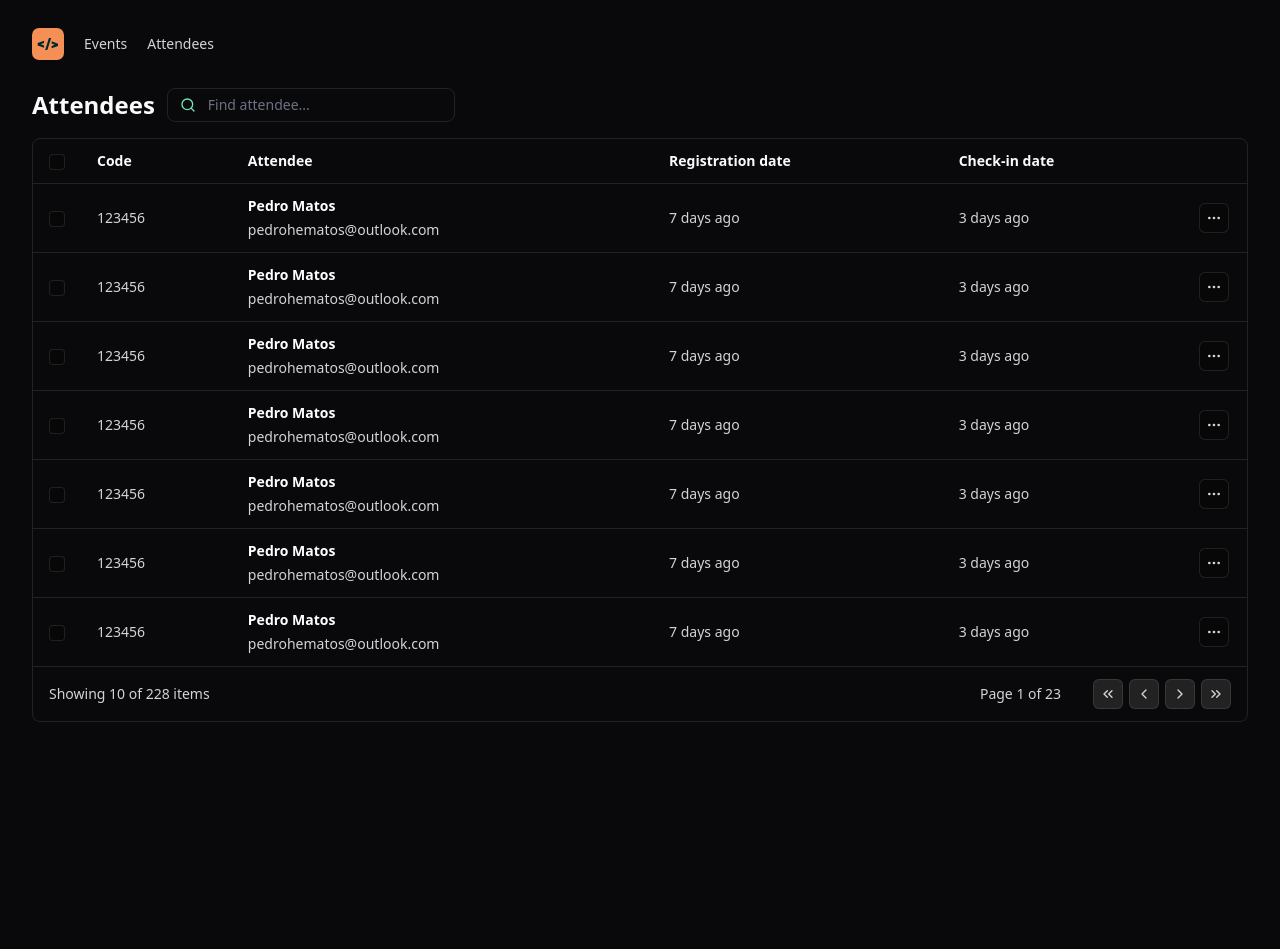
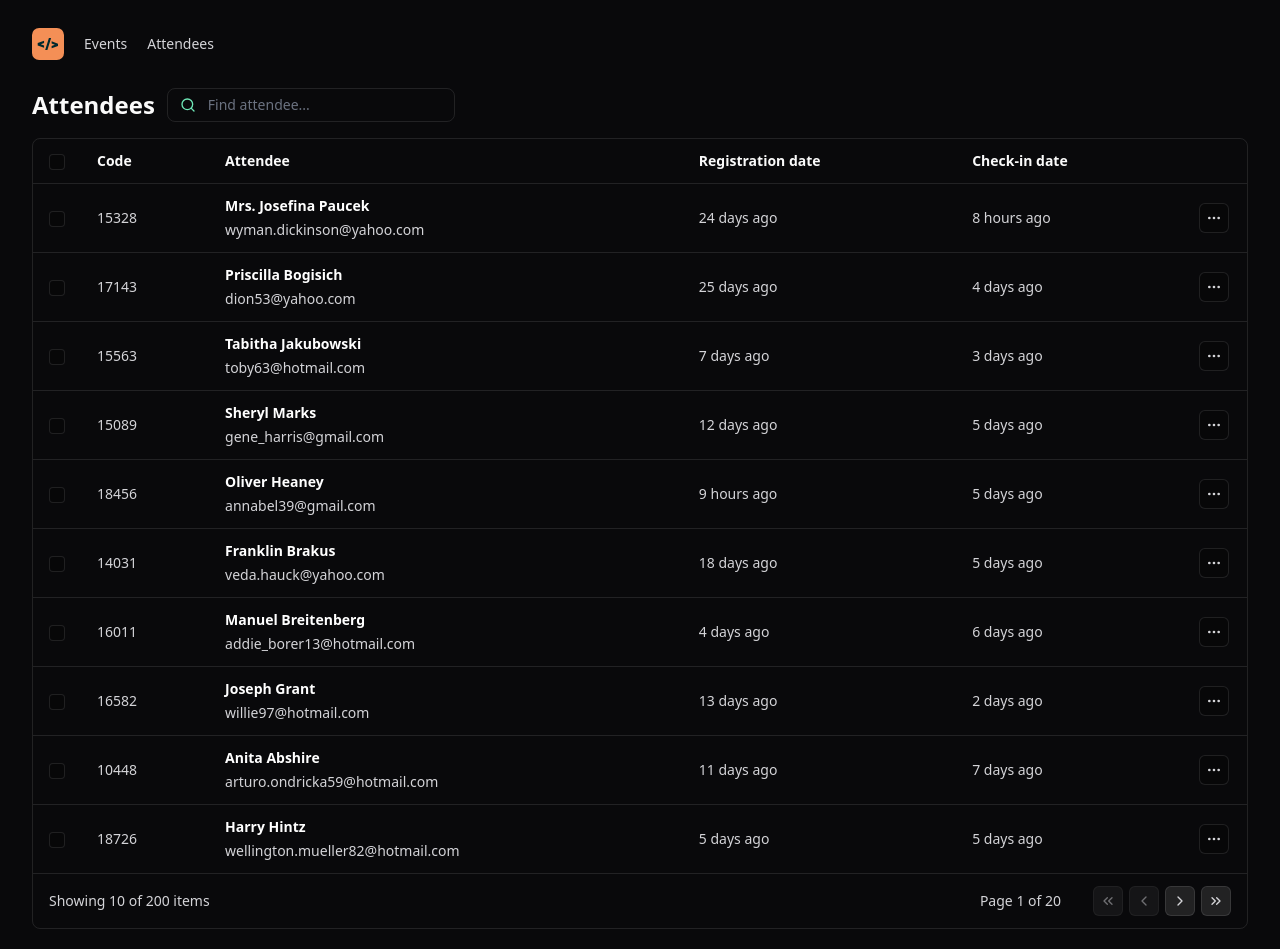
Before and after one commit to pedrohematos/pass-in-webapp, a React (Vite) app: page / in a window 1280 px wide. Before the commit the page ends 800 px from the top, so only its background shows below. Built offline with nearby package versions, Linux system fonts and the light colour scheme.

Commit message:
feat: add fake mocker & pagination

```diff
--- a/package.json
+++ b/package.json
@@ -10,12 +10,14 @@
     "preview": "vite preview"
   },
   "dependencies": {
+    "dayjs": "^1.11.10",
     "lucide-react": "^0.364.0",
     "react": "^18.2.0",
     "react-dom": "^18.2.0",
     "tailwind-merge": "^2.2.2"
   },
   "devDependencies": {
+    "@faker-js/faker": "^8.4.1",
     "@tailwindcss/forms": "^0.5.7",
     "@types/react": "^18.2.66",
     "@types/react-dom": "^18.2.22",
--- a/src/components/attendee-list.tsx
+++ b/src/components/attendee-list.tsx
@@ -1,3 +1,5 @@
+import dayjs from "dayjs";
+import relativeTime from "dayjs/plugin/relativeTime";
 import {
   ChevronLeft,
   ChevronRight,
@@ -6,13 +8,37 @@
   MoreHorizontal,
   Search,
 } from "lucide-react";
+import { useState } from "react";
+import { attendees } from "../data/attendees";
 import { IconButton } from "./icon-button";
 import { Table } from "./table/table";
 import { TableCell } from "./table/table-cell";
 import { TableHeader } from "./table/table-header";
 import { TableRow } from "./table/table-row";
 
+dayjs.extend(relativeTime);
+
 export function AttendeeList() {
+  const [page, setPage] = useState(1);
+
+  const totalPages = Math.ceil(attendees.length / 10);
+
+  function goToLastPage() {
+    setPage(totalPages);
+  }
+
+  function goToFirstPage() {
+    setPage(1);
+  }
+
+  function goToNexPage() {
+    setPage(page + 1);
+  }
+
+  function goToPreviousPage() {
+    setPage(page - 1);
+  }
+
   return (
     <div className="flex flex-col gap-4">
       <div className="flex gap-3 items-center">
@@ -45,10 +71,10 @@
         </thead>
 
         <tbody>
-          {Array.from({ length: 7 }).map((_, index) => {
+          {attendees.slice((page - 1) * 10, page * 10).map((attendee) => {
             return (
               <TableRow
-                key={index}
+                key={attendee.id}
                 className="border-b border-white/10 hover:bg-white/5"
               >
                 <TableCell>
@@ -57,17 +83,17 @@
                     className="size-4 bg-black/20 rounded border-white/10"
                   ></input>
                 </TableCell>
-                <TableCell>123456</TableCell>
+                <TableCell>{attendee.id}</TableCell>
                 <TableCell>
                   <div className="flex flex-col gap-1">
                     <span className="font-semibold text-white">
-                      Pedro Matos
+                      {attendee.name}
                     </span>
-                    <span>pedrohematos@outlook.com</span>
+                    <span>{attendee.email}</span>
                   </div>
                 </TableCell>
-                <TableCell>7 days ago</TableCell>
-                <TableCell>3 days ago</TableCell>
+                <TableCell>{dayjs().to(attendee.createdAt)}</TableCell>
+                <TableCell>{dayjs().to(attendee.checkedInAt)}</TableCell>
                 <TableCell>
                   <IconButton transparent>
                     <MoreHorizontal className="size-4" />
@@ -80,22 +106,32 @@
 
         <tfoot>
           <tr>
-            <TableCell colSpan={3}>Showing 10 of 228 items</TableCell>
+            <TableCell colSpan={3}>
+              Showing 10 of {attendees.length} items
+            </TableCell>
             <TableCell className="text-right" colSpan={3}>
               <div className="inline-flex items-center gap-8">
-                <span>Page 1 of 23</span>
+                <span>
+                  Page {page} of {totalPages}
+                </span>
 
                 <div className="flex gap-1.5">
-                  <IconButton>
+                  <IconButton onClick={goToFirstPage} disabled={page === 1}>
                     <ChevronsLeft className="size-4" />
                   </IconButton>
-                  <IconButton>
+                  <IconButton onClick={goToPreviousPage} disabled={page === 1}>
                     <ChevronLeft className="size-4" />
                   </IconButton>
-                  <IconButton>
+                  <IconButton
+                    onClick={goToNexPage}
+                    disabled={page === totalPages}
+                  >
                     <ChevronRight className="size-4" />
                   </IconButton>
-                  <IconButton>
+                  <IconButton
+                    onClick={goToLastPage}
+                    disabled={page === totalPages}
+                  >
                     <ChevronsRight className="size-4" />
                   </IconButton>
                 </div>
--- /dev/null
+++ b/src/data/attendees.ts
@@ -0,0 +1,11 @@
+import { faker } from "@faker-js/faker";
+
+export const attendees = Array.from({ length: 200 }).map(() => {
+  return {
+    id: faker.number.int({ min: 10000, max: 20000 }),
+    name: faker.person.fullName(),
+    email: faker.internet.email().toLocaleLowerCase(),
+    createdAt: faker.date.recent({ days: 30 }),
+    checkedInAt: faker.date.recent({ days: 7 }),
+  };
+});
```
Also changed, not shown: 1 other file (tests, documents, lock files or other folders).
